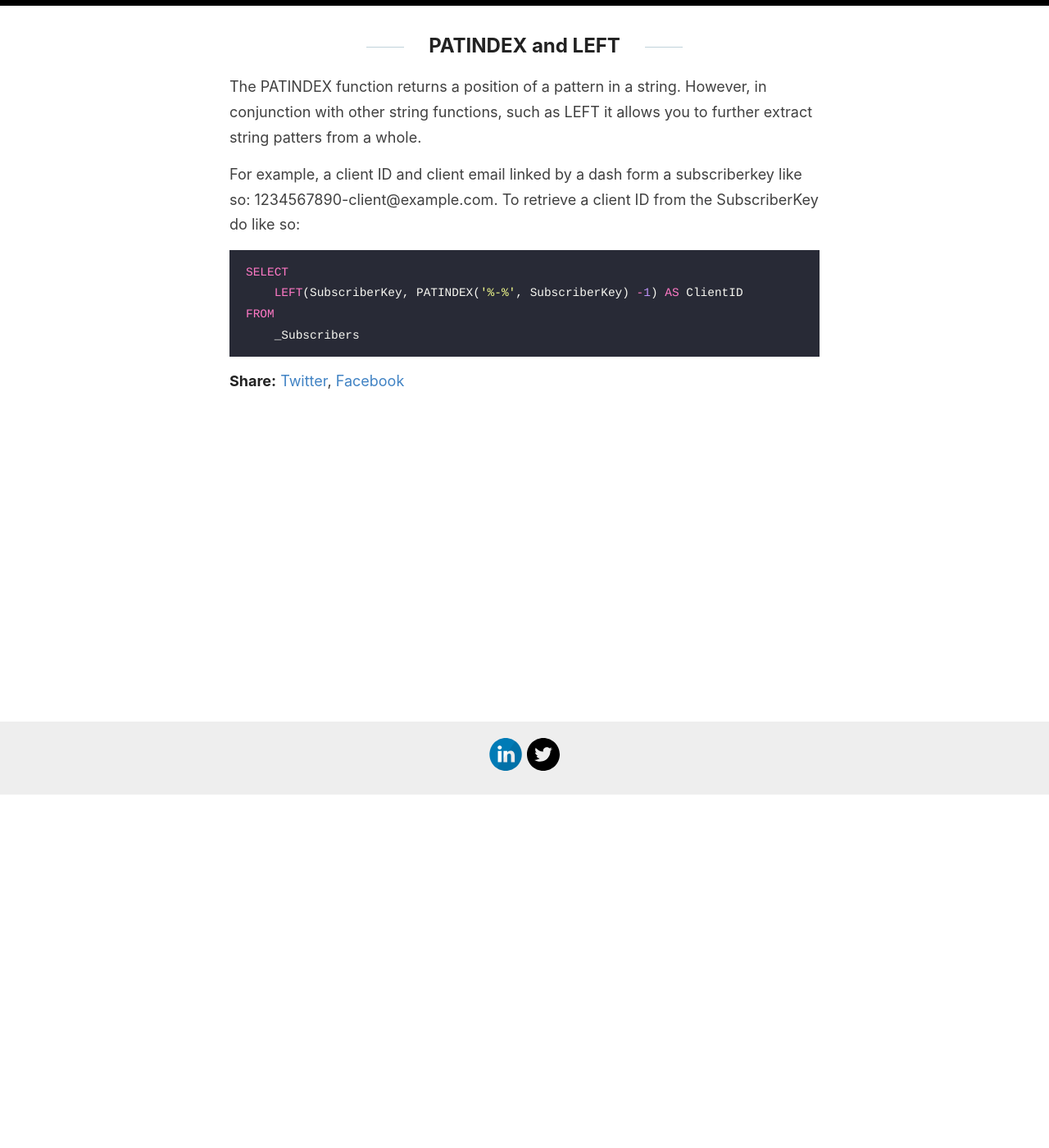
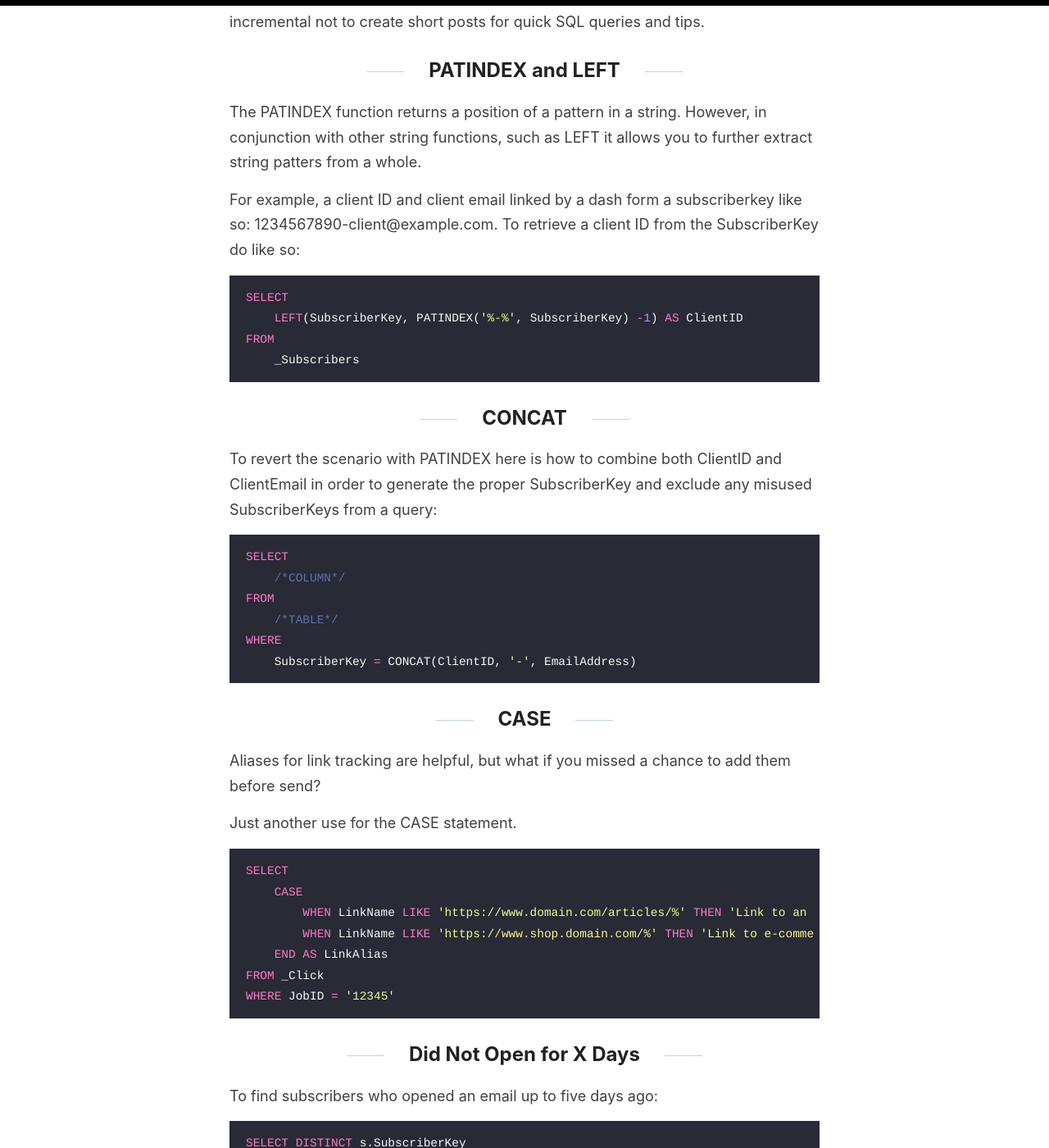
Before and after one commit to karolcholewa/blog, a Jekyll site: the page built from _posts/2021-02-02-sql-cookbook.md, in a window 1280 px wide and 1400 px high, scrolled down 431 px. Shown: the whole window at 82% size. Built offline with Jekyll 4.4.1, drawn with Linux system fonts in a browser that asks for light colours; some of the changed text lies outside the part shown.

Commit message:
post updated

````diff
--- a/_posts/2021-02-02-sql-cookbook.md
+++ b/_posts/2021-02-02-sql-cookbook.md
@@ -4,7 +4,7 @@ title: "SQL CookBook Recipies"
 categories: SQL
 ---
 
-Here is a collection of quick recipies for SQL reports or data digging.
+This is a collection of quick recipies for SQL reports or data digging. This post is incremental not to create short posts for quick SQL queries and tips.
 
 ## PATINDEX and LEFT
 The PATINDEX function returns a position of a pattern in a string. However, in conjunction with other string functions, such as LEFT it allows you to further extract string patters from a whole.
@@ -17,3 +17,53 @@ SELECT
 FROM
     _Subscribers
 ```
+
+## CONCAT
+To revert the scenario with PATINDEX here is how to combine both ClientID and ClientEmail in order to generate the proper SubscriberKey and exclude any misused SubscriberKeys from a query:
+
+```sql
+SELECT
+    /*COLUMN*/
+FROM
+    /*TABLE*/
+WHERE
+    SubscriberKey = CONCAT(ClientID, '-', EmailAddress)
+```
+
+## CASE
+Aliases for link tracking are helpful, but what if you missed a chance to add them before send?
+
+Just another use for the CASE statement.
+
+```sql
+SELECT
+    CASE
+        WHEN LinkName LIKE 'https://www.domain.com/articles/%' THEN 'Link to an article'
+        WHEN LinkName LIKE 'https://www.shop.domain.com/%' THEN 'Link to e-commerce'
+    END AS LinkAlias
+FROM _Click
+WHERE JobID = '12345'
+```
+
+## Did Not Open for X Days
+To find subscribers who opened an email up to five days ago:
+
+```sql
+SELECT DISTINCT s.SubscriberKey
+FROM _Sent s
+LEFT JOIN _Open o ON s.SubscriberKey = o.SubscriberKey
+WHERE DateDiff(day, s.EventDate, GetUTCDate()) <= 5
+AND o.SubscriberKey is NULL
+```
+
+To find subscribers who did not open an email for the past 90 days:
+
+```sql
+SELECT s.SubscriberKey
+FROM _Subscribers s
+WHERE s.SubscriberKey NOT IN
+        (SELECT o.SubscriberKey
+        FROM _Open o
+        WHERE o.EventDate >= DateAdd(day, -90, GetDate())
+        )
+```
````
